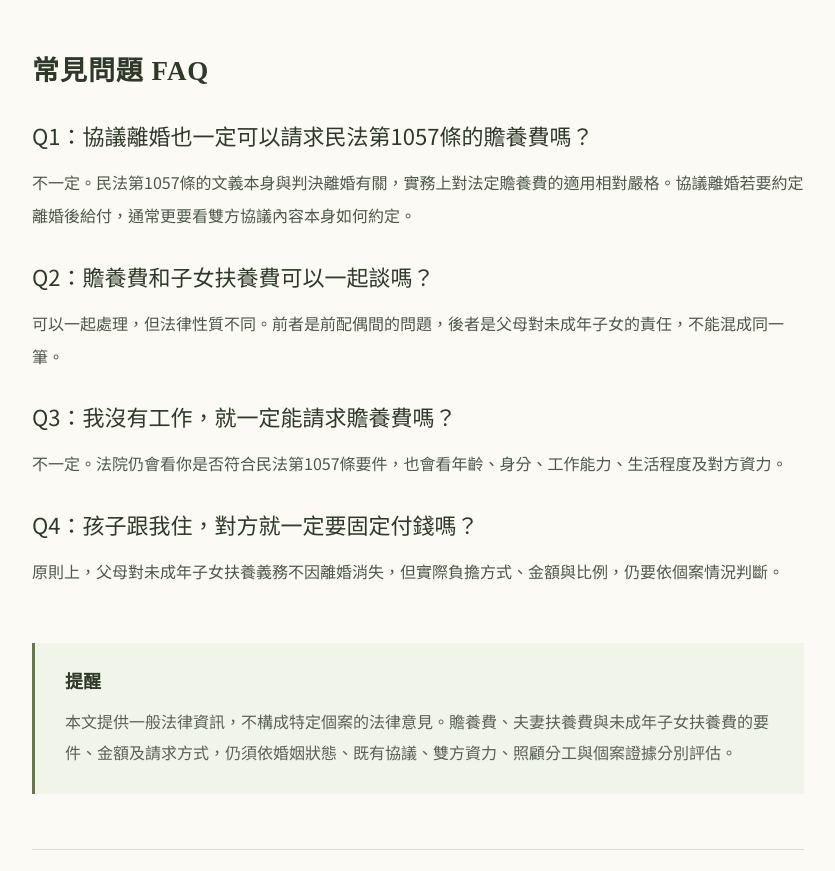
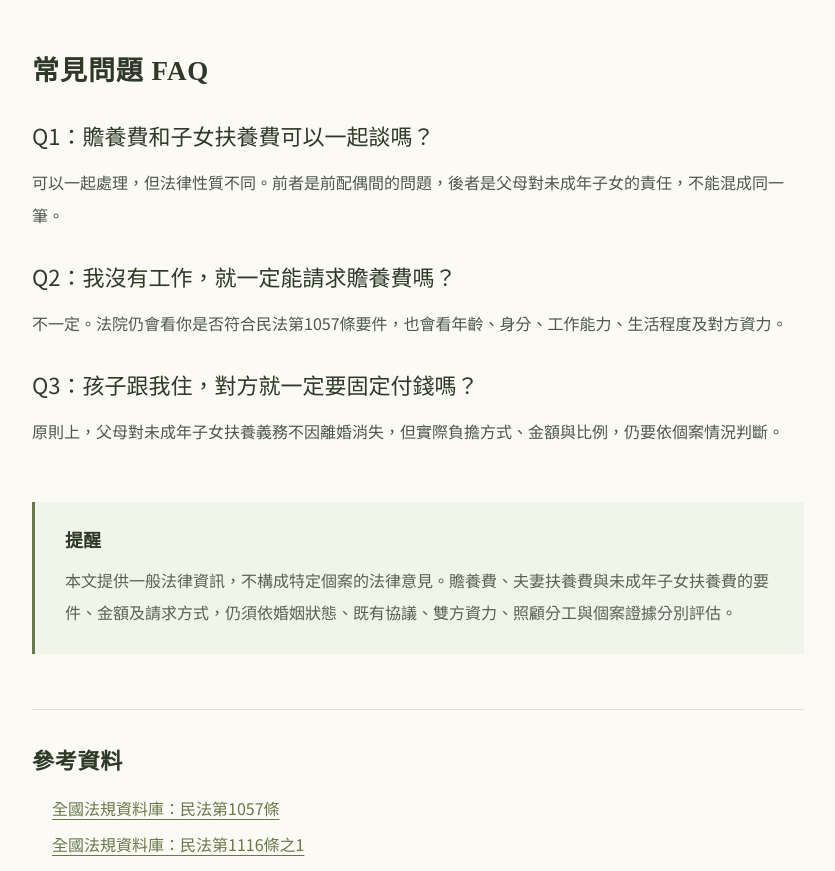
Before and after one commit to lawyerhao83-maker/home-next-family-law, a Next.js app: page /articles/alimony-spousal-support-child-support in a window 1280 px wide. Shown: the part 4163-5034 px from the top of the page, without its empty margins (222-1057 px from the left). Built offline with nearby package versions, Linux system fonts and the light colour scheme.

Commit message:
Update support payments FAQ

```diff
--- a/app/articles/alimony-spousal-support-child-support/page.tsx
+++ b/app/articles/alimony-spousal-support-child-support/page.tsx
@@ -207,22 +207,17 @@ export default function AlimonySpousalSupportChildSupportArticle() {
 
         <section>
           <h2>常見問題 FAQ</h2>
-          <h3>Q1：協議離婚也一定可以請求民法第1057條的贍養費嗎？</h3>
-          <p>
-            不一定。民法第1057條的文義本身與判決離婚有關，實務上對法定贍養費的適用相對嚴格。協議離婚若要約定離婚後給付，通常更要看雙方協議內容本身如何約定。
-          </p>
-
-          <h3>Q2：贍養費和子女扶養費可以一起談嗎？</h3>
+          <h3>Q1：贍養費和子女扶養費可以一起談嗎？</h3>
           <p>
             可以一起處理，但法律性質不同。前者是前配偶間的問題，後者是父母對未成年子女的責任，不能混成同一筆。
           </p>
 
-          <h3>Q3：我沒有工作，就一定能請求贍養費嗎？</h3>
+          <h3>Q2：我沒有工作，就一定能請求贍養費嗎？</h3>
           <p>
             不一定。法院仍會看你是否符合民法第1057條要件，也會看年齡、身分、工作能力、生活程度及對方資力。
           </p>
 
-          <h3>Q4：孩子跟我住，對方就一定要固定付錢嗎？</h3>
+          <h3>Q3：孩子跟我住，對方就一定要固定付錢嗎？</h3>
           <p>
             原則上，父母對未成年子女扶養義務不因離婚消失，但實際負擔方式、金額與比例，仍要依個案情況判斷。
           </p>
```
